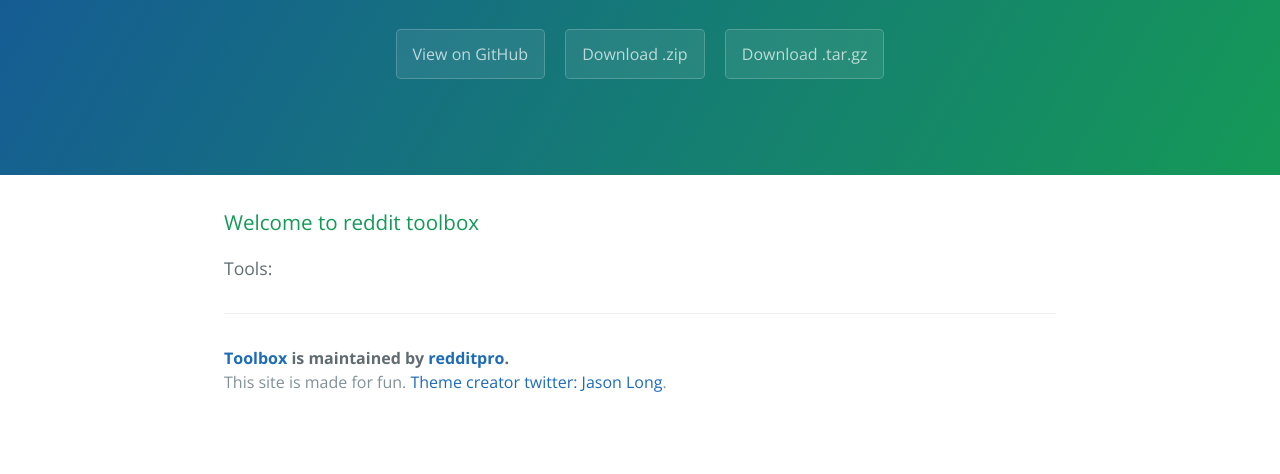
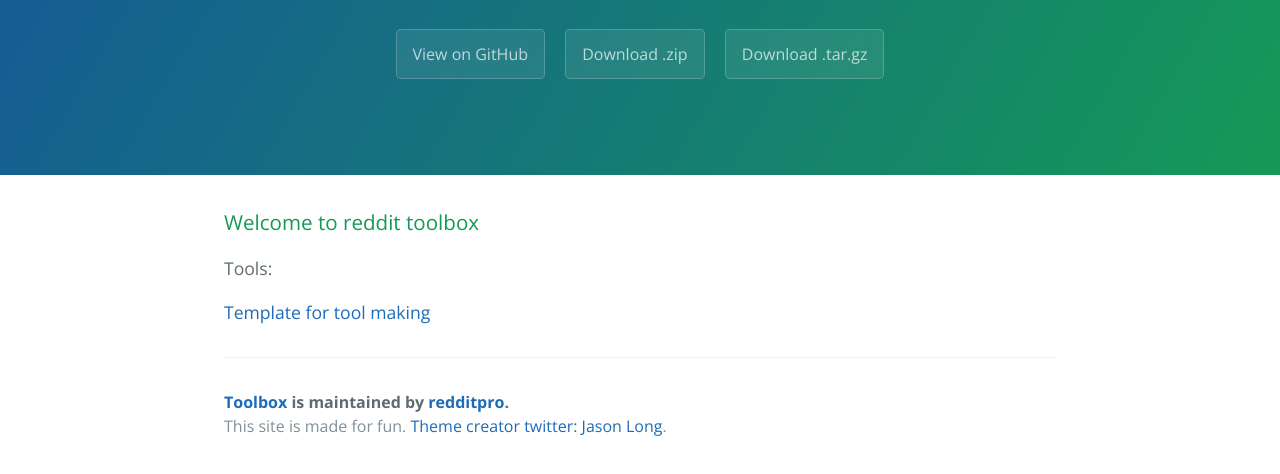
Before and after one commit to redditpro/toolbox, a plain HTML site: page index.html in a window 1280 px wide. Shown: the part 208-682 px from the top of the page. Drawn offline with nearby package versions, Linux system fonts and the light colour scheme.

Commit message:
added template link
a href

```diff
--- a/index.html
+++ b/index.html
@@ -21,6 +21,7 @@
     <section class="main-content">
       <h3>Welcome to reddit toolbox</h3>
       <p>Tools:</p>
+      <a href="template.htm">Template for tool making</a>
 
       <footer class="site-footer">
         <span class="site-footer-owner"><a href="https://github.com/redditpro/toolbox">Toolbox</a> is maintained by <a href="https://github.com/redditpro">redditpro</a>.</span>
```
